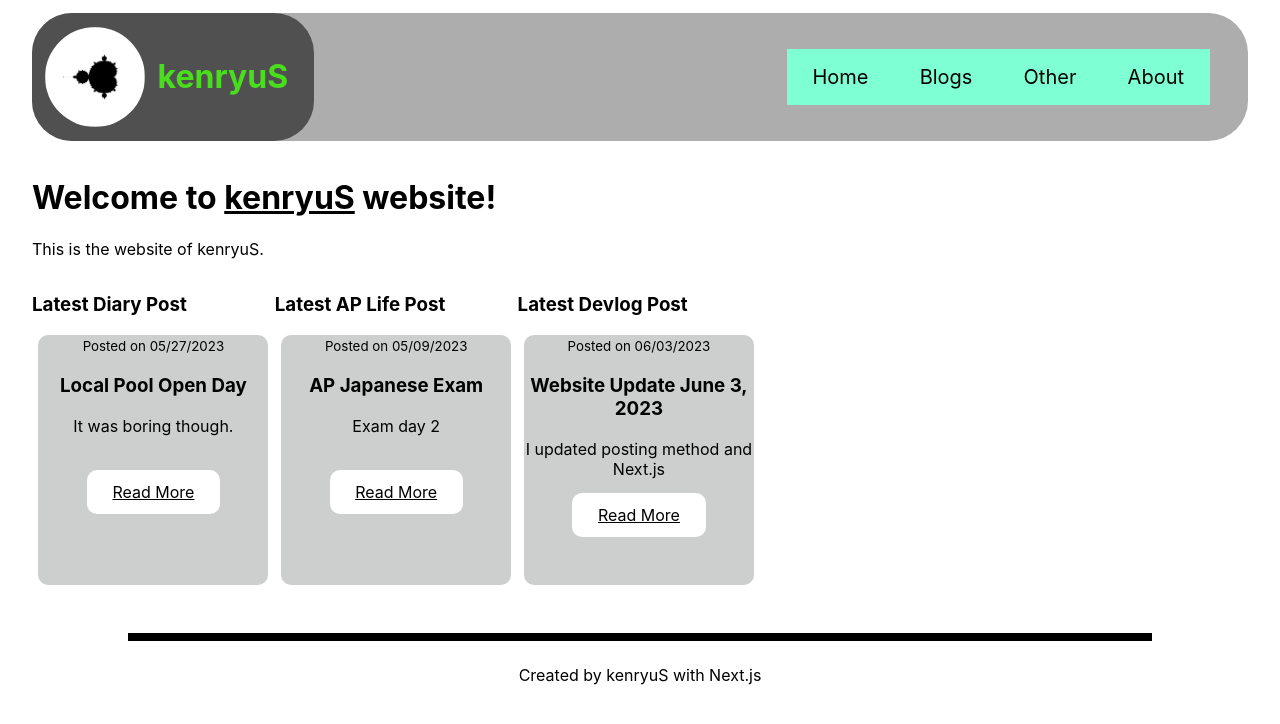
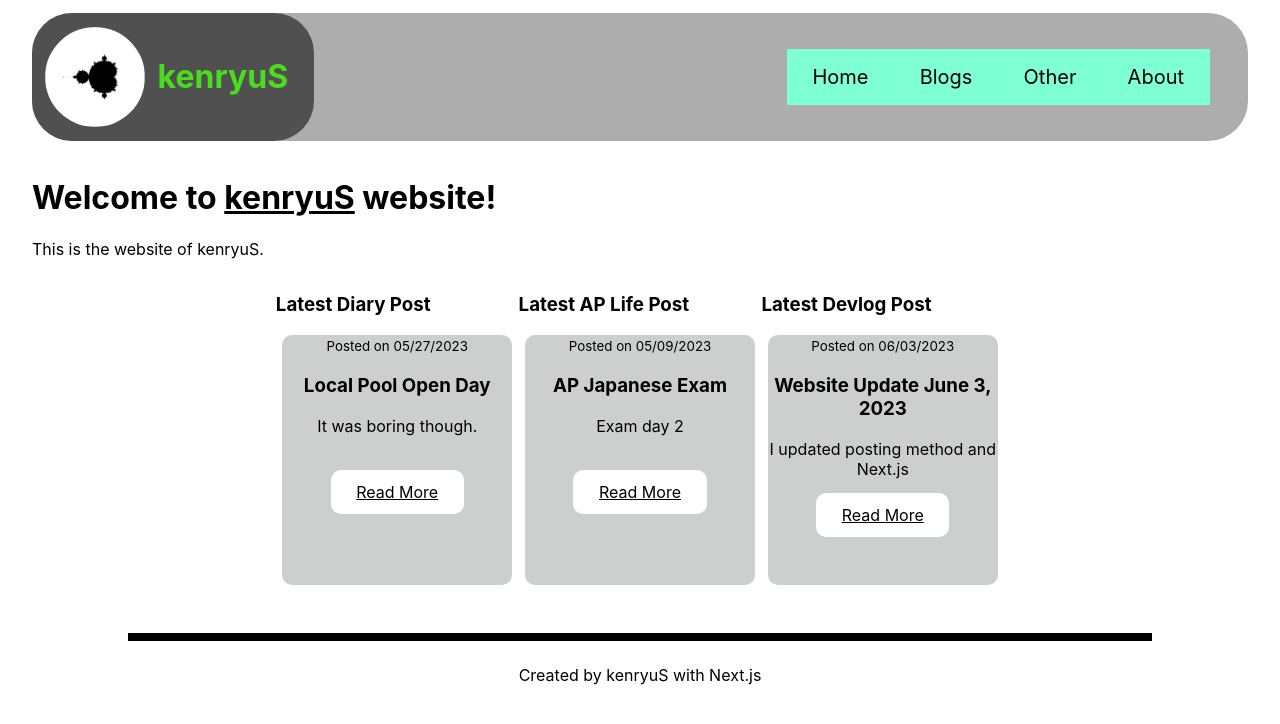
Before and after one commit to kenryuS/website, a Next.js app: page / in a window 1280 px wide. Shown: the top 724 px of the page. Built offline with nearby package versions, Linux system fonts and the light colour scheme.

Commit message:
Quick style fix in website home page

```diff
--- a/pages/index.js
+++ b/pages/index.js
@@ -21,7 +21,7 @@ export default function Home({latestPosts}) {
                 This is the website of kenryuS.
             </p>
 
-            <div className={styles.theLatestPosts}>
+            <div className={styles.posts}>
             {latestPosts.map((post, index) => {
                 return (
                     <div key={index}>
--- a/styles/home.module.css
+++ b/styles/home.module.css
@@ -10,10 +10,6 @@
     display: inline-block;
     width: 100%;
     height: 100%;
-}
-
-.theLatestPosts {
-    display: flex;
 }
 
 .posts {
```
